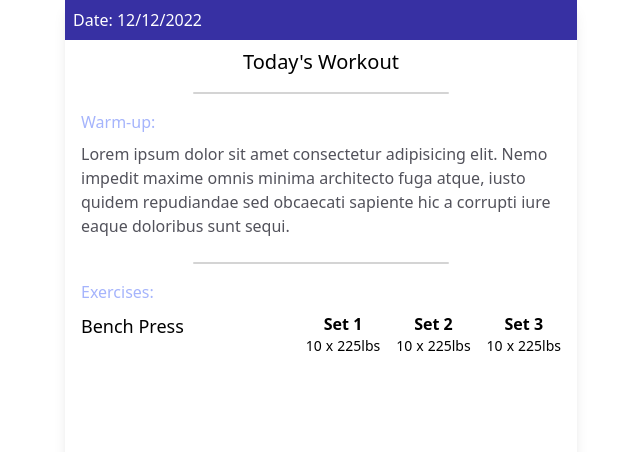
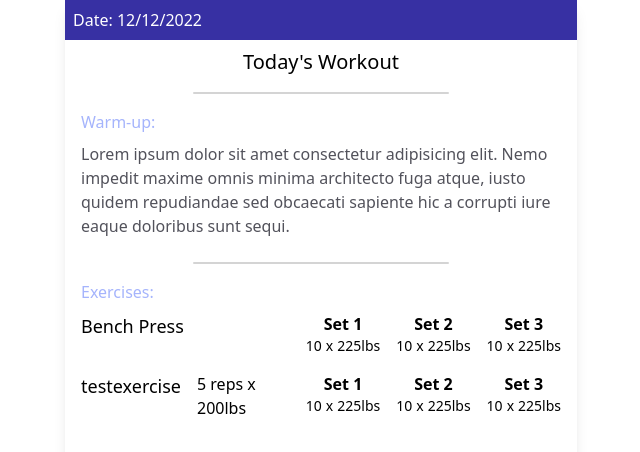
Before and after one commit to cmdcjones/clientfocusv2, a React (Vite) app in the folder client/: page / in a window 1280 px wide. Shown: the top 452 px of the page, without its empty margins (319-959 px from the left). Built offline with nearby package versions, Linux system fonts and the light colour scheme.

Commit message:
created logic for populating data

```diff
--- a/client/src/App.jsx
+++ b/client/src/App.jsx
@@ -1,6 +1,18 @@
 import "./App.css";
 
 export default function App() {
+  const exercises = [
+    {
+      name: "testexercise",
+      sets: [
+        {
+          reps: 5,
+          weight: 200,
+        },
+      ],
+    },
+  ];
+
   return (
     <div className="max-w-lg max-h-lg min-h-screen mx-auto bg-white rounded-md shadow-lg">
       <div className="max-w-lg mx-auto bg-indigo-800 p-2">
@@ -29,10 +41,50 @@ export default function App() {
       ></div>
       <div className="min-h-300 p-4">
         <p className="text-indigo-300 font-medium text-md mb-2">Exercises:</p>
-        <div className="flex min-w-64 gap-4 justify-center flex-wrap border- md:flex-nowrap">
+        <div className="flex min-w-64 gap-4 justify-center flex-wrap mb-4 md:flex-nowrap">
           <h1 className="font-medium text-lg grow w-full text-center md:w-fit md:text-start">
             Bench Press
           </h1>
+          <div className="flex flex-col items-center">
+            <p className="font-bold">Set 1</p>
+            <div className="flex gap-1 text-sm">
+              <p>10</p>
+              <span>x</span>
+              <p>225lbs</p>
+            </div>
+          </div>
+          <div className="flex flex-col items-center">
+            <p className="font-bold">Set 2</p>
+            <div className="flex gap-1 text-sm">
+              <p>10</p>
+              <span>x</span>
+              <p>225lbs</p>
+            </div>
+          </div>
+          <div className="flex flex-col items-center">
+            <p className="font-bold">Set 3</p>
+            <div className="flex gap-1 text-sm">
+              <p>10</p>
+              <span>x</span>
+              <p>225lbs</p>
+            </div>
+          </div>
+        </div>
+        <div className="flex min-w-64 gap-4 justify-center flex-wrap mb-4 md:flex-nowrap">
+          {exercises.map((exercise) => (
+            <>
+              <h1 className="font-medium text-lg grow w-full text-center md:w-fit md:text-start">
+                {exercise.name}
+              </h1>
+              {exercise.sets.map((set) => (
+                <>
+                  <p>
+                    {set.reps} reps x {set.weight}lbs
+                  </p>
+                </>
+              ))}
+            </>
+          ))}
           <div className="flex flex-col items-center">
             <p className="font-bold">Set 1</p>
             <div className="flex gap-1 text-sm">
```
